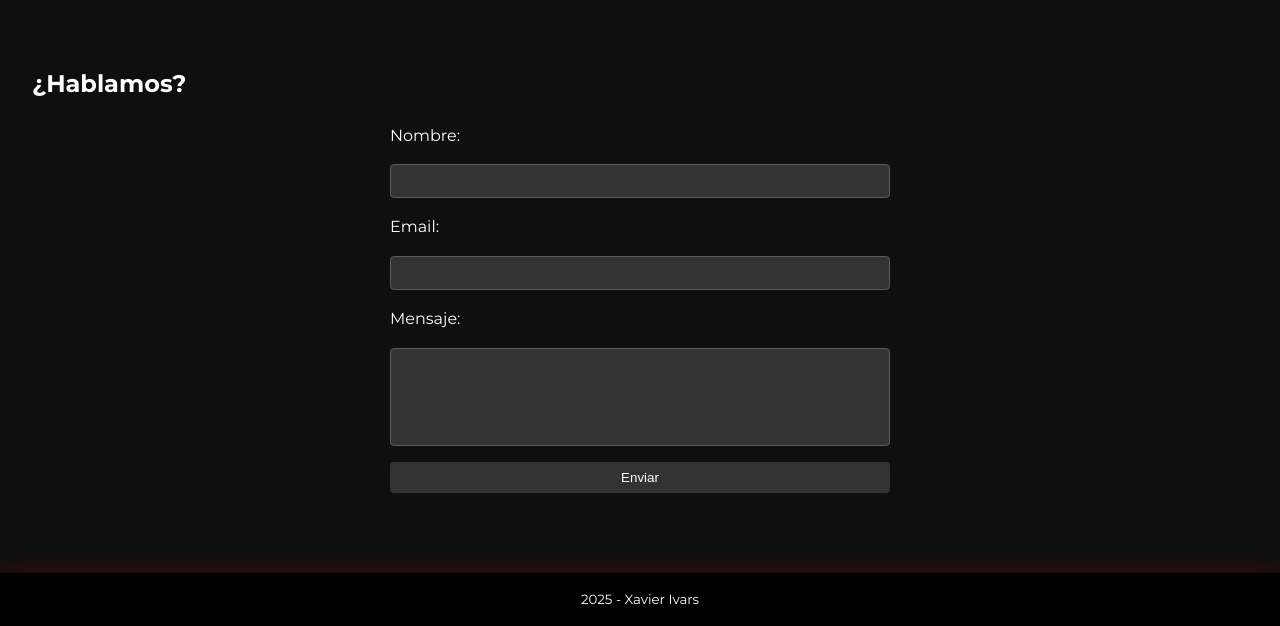
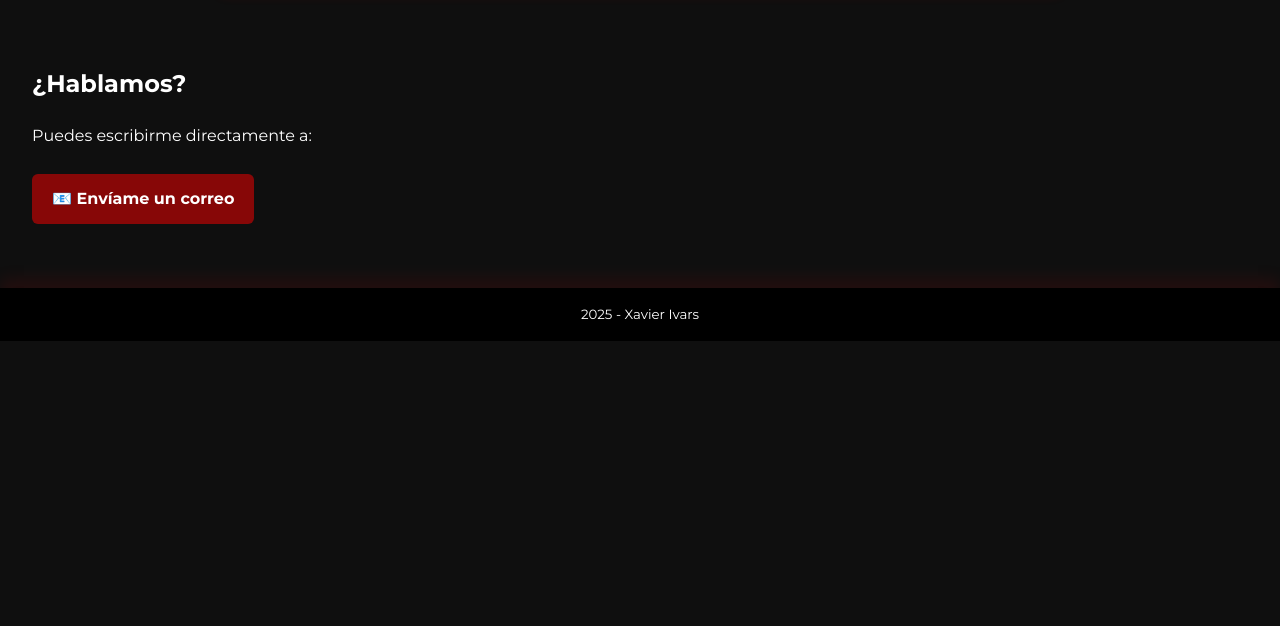
Before and after one commit to xaviivars/portfolio, a plain HTML site: page index.html in a window 1280 px wide. Shown: the part 1466-2092 px from the top of the page. After the commit the page ends 1807 px from the top, so only its background shows below. Drawn offline with Linux system fonts and the light colour scheme.

Commit message:
feat: Refactorización del formulario de contacto. Adaptado a sitios estáticos: GitHub Pages

```diff
--- a/css/styles.css
+++ b/css/styles.css
@@ -424,6 +424,24 @@ button.next {
     background: #555;
 }
 
+.btn-mail {
+    display: inline-block;
+    padding: 12px 20px;
+    margin-top: 10px;
+    background: rgba(255,0,0,0.5);
+    color: #fff;
+    font-weight: bold;
+    border-radius: 6px;
+    text-decoration: none;
+    transition: background 0.3s ease;
+    font-family: 'Montserrat', sans-serif;
+}
+
+.btn-mail:hover {
+    background: #005fcc;
+}
+
+
 /* =========================
    FOOTER
    ========================= */
--- a/index.html
+++ b/index.html
@@ -115,8 +115,16 @@
             </div>
         </section>
 
-        <section id ="contacto">
+        <section id="contacto">
             <h2>¿Hablamos?</h2>
+            <p>Puedes escribirme directamente a:</p>
+
+            <a href="mailto:xaviivarsausina@gmail.com?subject=Contacto%20desde%20portfolio" class="btn-mail">
+                📧 Envíame un correo
+            </a>
+
+            <!-- La sección de formulario queda aún en construcción. GitHub Pages únicamente sirve sitios estáticos. -->
+            <!--
             <form id="contact-form">
                 <label for="nombre">Nombre:</label>
                 <input type="text" id="nombre" name="nombre" required>
@@ -130,6 +138,8 @@
                 <button type="submit">Enviar</button>
             </form>
             <p id="form-status"></p>
+            -->
+
         </section>
     </main>
 
```
